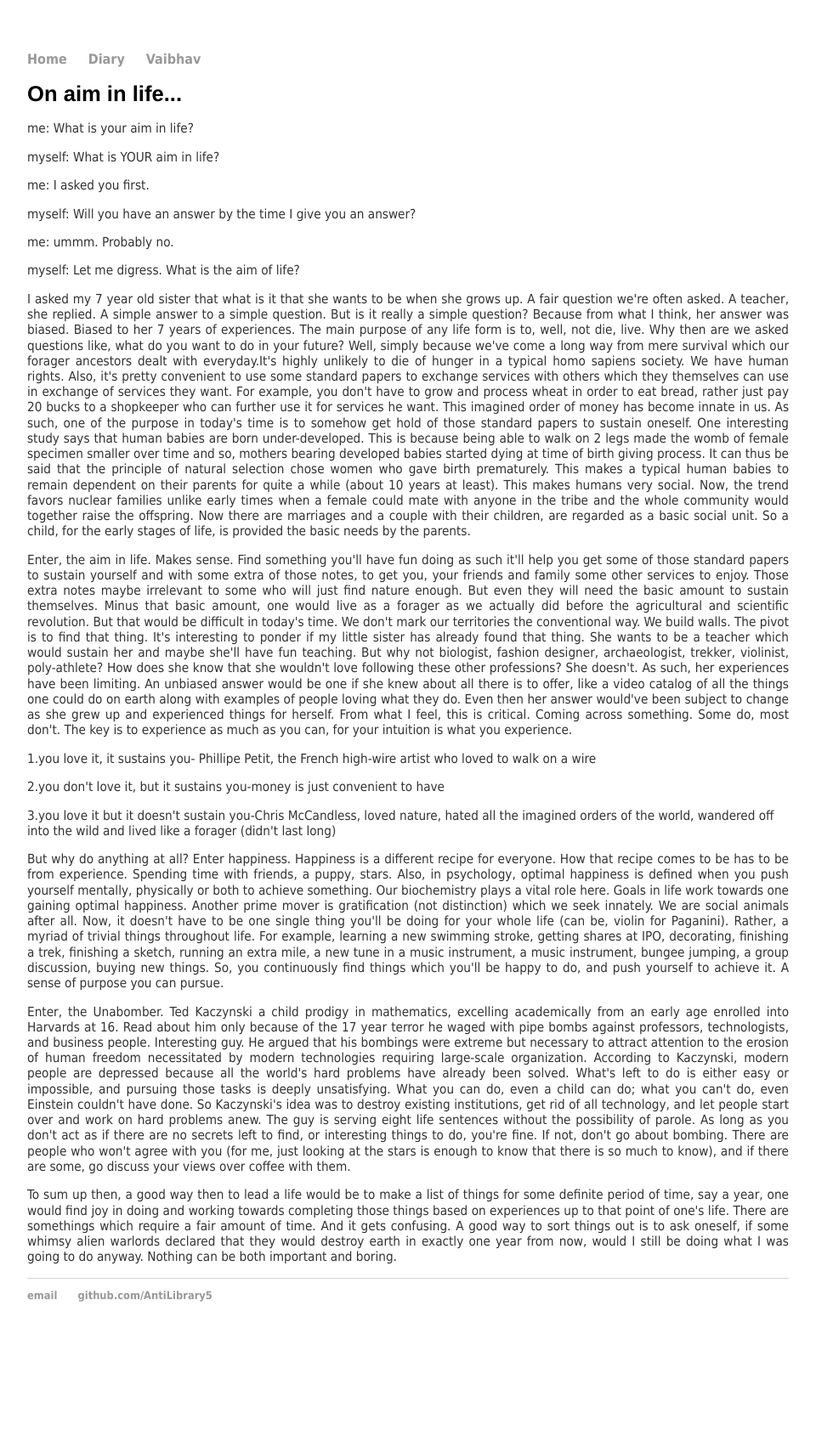
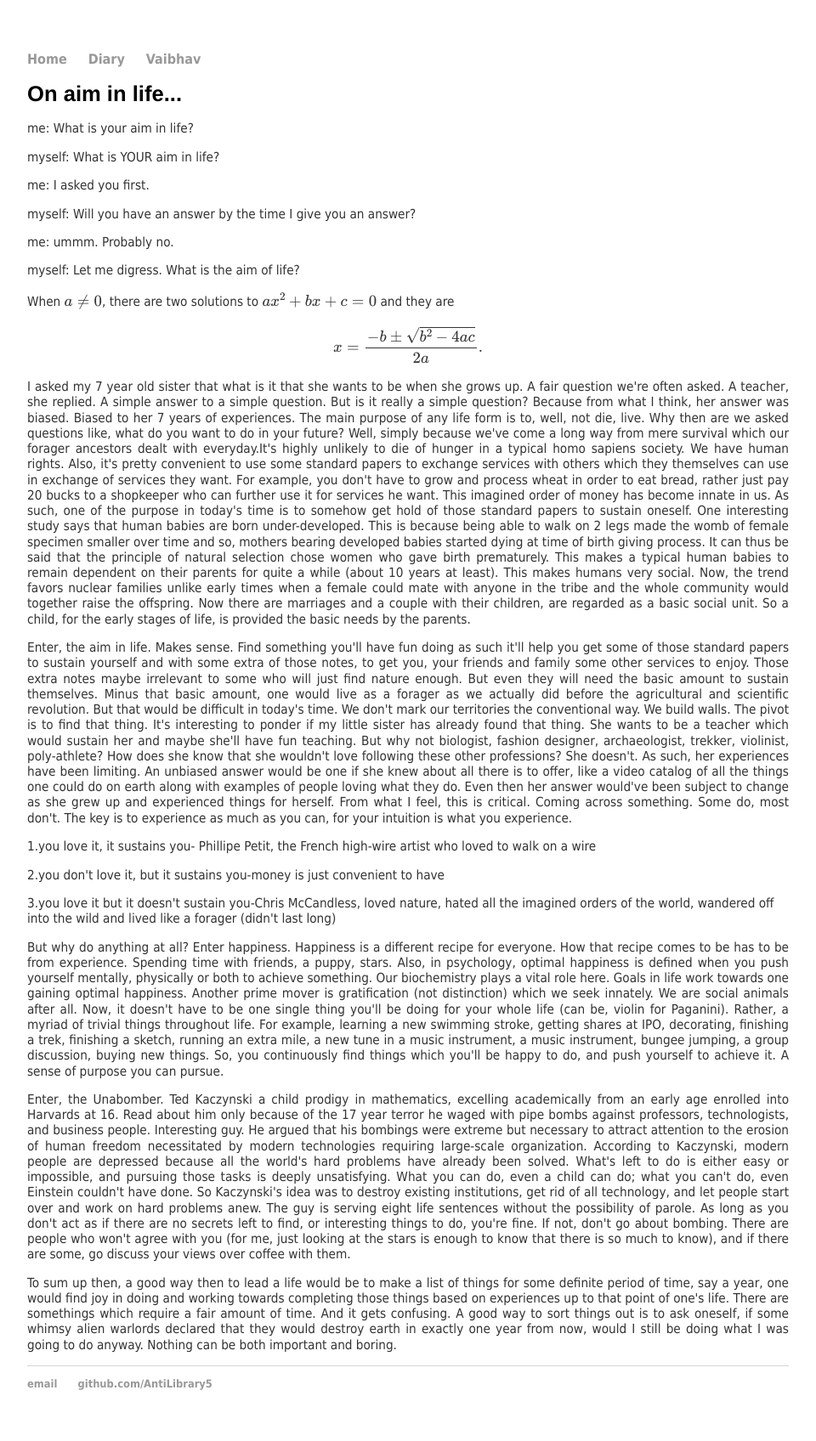
Before and after one commit to AntiLibrary5/AntiLibrary5.github.io, a Jekyll site: the page built from diary/on_aim_in_life.html, in a window 1280 px wide. Shown: the whole page at 85% size, without its empty margins (160-1120 px from the left). Built offline with Jekyll 4.4.1, drawn with Linux system fonts in a browser that asks for light colours; before the commit the page ends 1592 px from its top, so only the background shows below that.

Commit message:
Update on_aim_in_life.html

```diff
--- a/diary/on_aim_in_life.html
+++ b/diary/on_aim_in_life.html
@@ -9,6 +9,25 @@
 <p>myself: Will you have an answer by the time I give you an answer?</p>
 <p>me: ummm. Probably no.</p>
 <p>myself: Let me digress. What is the aim of life?</p>
+
+<!DOCTYPE html>
+<html>
+<head>
+  <meta charset="utf-8">
+  <meta name="viewport" content="width=device-width">
+  <title>MathJax example</title>
+  <script src="https://polyfill.io/v3/polyfill.min.js?features=es6"></script>
+  <script id="MathJax-script" async
+          src="https://cdn.jsdelivr.net/npm/mathjax@3/es5/tex-mml-chtml.js">
+  </script>
+</head>
+<body>
+<p>
+  When \(a \ne 0\), there are two solutions to \(ax^2 + bx + c = 0\) and they are
+  \[x = {-b \pm \sqrt{b^2-4ac} \over 2a}.\]
+</p>
+</body>
+</html>
 
 <p align="justify">I asked my 7 year old sister that what is it that she wants to be when she grows up. A fair question we're often asked. A teacher, she replied. A simple answer to a simple question. But is it really a simple question? Because from what I think, her answer was biased. Biased to her 7 years of experiences.
 The main purpose of any life form is to, well, not die, live. Why then are we asked questions like, what do you want to do in your future? Well, simply because we've come a long way from mere survival which our forager ancestors dealt with everyday.It's highly unlikely to die of hunger in a typical homo sapiens society. We have human rights. Also, it's pretty convenient to use some standard papers to exchange services with others which they themselves can use in exchange of services they want. For example, you don't have to grow and process wheat in order to eat bread, rather just pay 20 bucks to a shopkeeper who can further use it for services he want. This imagined order of money has become innate in us. As such, one of the purpose in today's time is to somehow get hold of those standard papers to sustain oneself.
```
